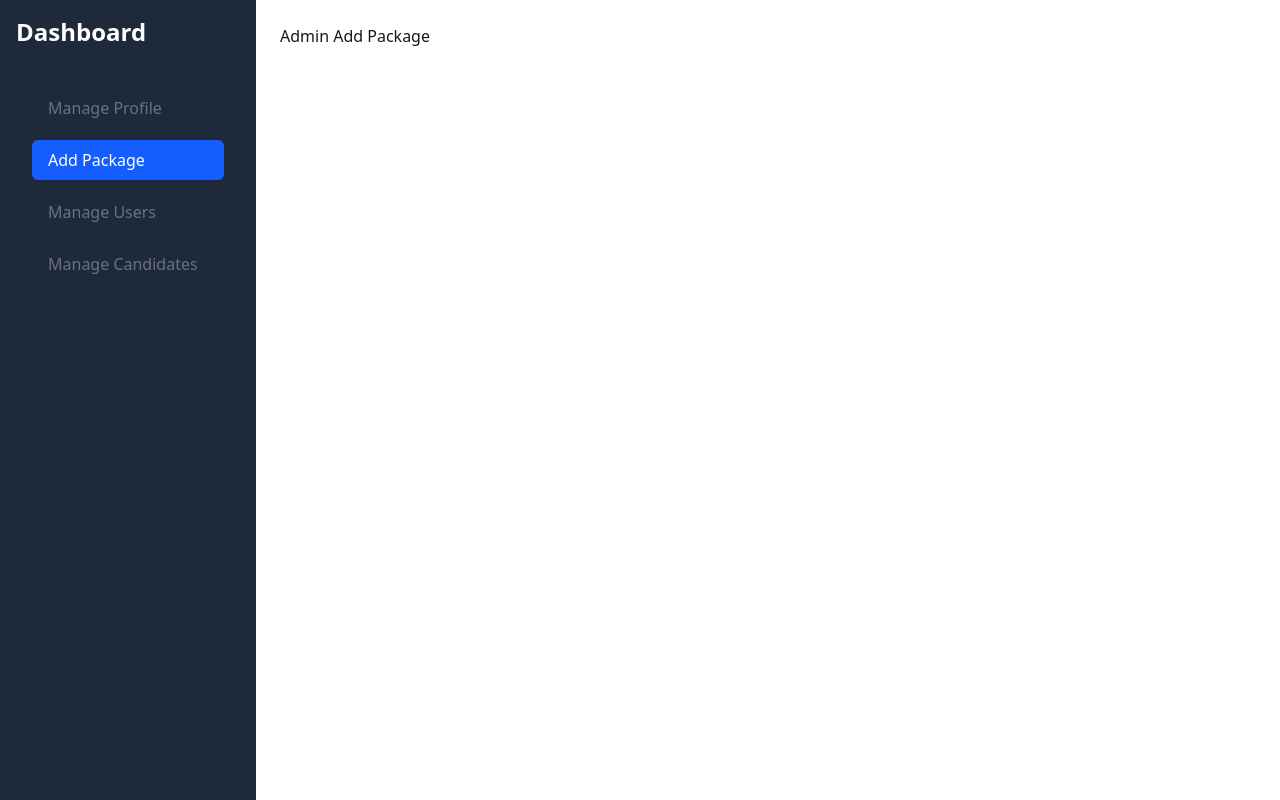
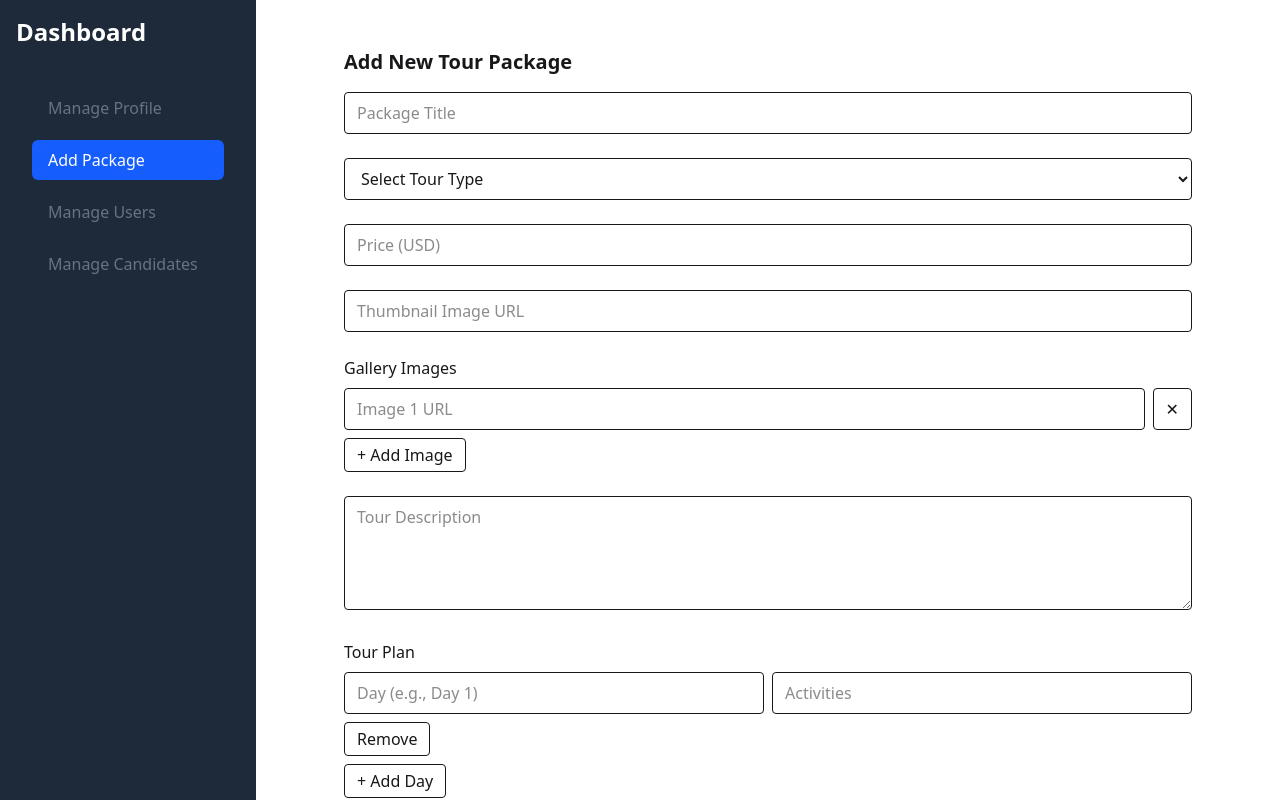
Before and after one commit to toimurhasan/sonarbangla-travels-client, a React (Vite) app: page /dashboard/admin/add-package in a window 1280 px wide. Shown: the top 800 px of the page. Built offline with nearby package versions, Linux system fonts and the light colour scheme; no server answers.

Commit message:
added add packages and manage packages

```diff
--- /dev/null
+++ b/src/dashboard/AddPackage.jsx
@@ -0,0 +1,180 @@
+import { useState } from "react";
+
+const AddPackage = () => {
+  const [formData, setFormData] = useState({
+    title: "",
+    type: "",
+    price: "",
+    image: "",
+    images: [""],
+    description: "",
+    tourPlan: [{ day: "", activities: "" }],
+  });
+
+  const handleChange = (e) => {
+    const { name, value } = e.target;
+    setFormData((prev) => ({ ...prev, [name]: value }));
+  };
+
+  const handleImageChange = (index, value) => {
+    const updated = [...formData.images];
+    updated[index] = value;
+    setFormData((prev) => ({ ...prev, images: updated }));
+  };
+
+  const addImageField = () => {
+    setFormData((prev) => ({ ...prev, images: [...prev.images, ""] }));
+  };
+
+  const removeImageField = (index) => {
+    const updated = [...formData.images];
+    updated.splice(index, 1);
+    setFormData((prev) => ({ ...prev, images: updated }));
+  };
+
+  const handlePlanChange = (index, field, value) => {
+    const updated = [...formData.tourPlan];
+    updated[index][field] = value;
+    setFormData((prev) => ({ ...prev, tourPlan: updated }));
+  };
+
+  const addPlanField = () => {
+    setFormData((prev) => ({
+      ...prev,
+      tourPlan: [...prev.tourPlan, { day: "", activities: "" }],
+    }));
+  };
+
+  const removePlanField = (index) => {
+    const updated = [...formData.tourPlan];
+    updated.splice(index, 1);
+    setFormData((prev) => ({ ...prev, tourPlan: updated }));
+  };
+
+  const handleSubmit = (e) => {
+    e.preventDefault();
+    console.log("Submitted:", formData);
+    // TODO: send formData to backend
+  };
+
+  return (
+    <div className="max-w-4xl mx-auto p-6">
+      <h2 className="text-xl font-semibold mb-4">Add New Tour Package</h2>
+      <form onSubmit={handleSubmit} className="space-y-6">
+
+        <input
+          name="title"
+          type="text"
+          placeholder="Package Title"
+          value={formData.title}
+          onChange={handleChange}
+          className="w-full border px-3 py-2 rounded"
+        />
+
+        <select
+          name="type"
+          value={formData.type}
+          onChange={handleChange}
+          className="w-full border px-3 py-2 rounded"
+        >
+          <option value="">Select Tour Type</option>
+          <option value="Adventure">Adventure</option>
+          <option value="Relaxation">Relaxation</option>
+          <option value="Eco-tour">Eco-tour</option>
+        </select>
+
+        <input
+          name="price"
+          type="number"
+          placeholder="Price (USD)"
+          value={formData.price}
+          onChange={handleChange}
+          className="w-full border px-3 py-2 rounded"
+        />
+
+        <input
+          name="image"
+          type="text"
+          placeholder="Thumbnail Image URL"
+          value={formData.image}
+          onChange={handleChange}
+          className="w-full border px-3 py-2 rounded"
+        />
+
+        <div className="space-y-2">
+          <label className="block font-medium">Gallery Images</label>
+          {formData.images.map((img, idx) => (
+            <div key={idx} className="flex gap-2 mb-2">
+              <input
+                type="text"
+                value={img}
+                onChange={(e) => handleImageChange(idx, e.target.value)}
+                placeholder={`Image ${idx + 1} URL`}
+                className="flex-1 border px-3 py-2 rounded"
+              />
+              <button
+                type="button"
+                onClick={() => removeImageField(idx)}
+                className="border px-3 py-1 rounded"
+              >
+                ✕
+              </button>
+            </div>
+          ))}
+          <button type="button" onClick={addImageField} className="border px-3 py-1 rounded">
+            + Add Image
+          </button>
+        </div>
+
+        <textarea
+          name="description"
+          rows="4"
+          placeholder="Tour Description"
+          value={formData.description}
+          onChange={handleChange}
+          className="w-full border px-3 py-2 rounded"
+        />
+
+        <div className="space-y-2">
+          <label className="block font-medium">Tour Plan</label>
+          {formData.tourPlan.map((item, idx) => (
+            <div key={idx} className="grid grid-cols-1 md:grid-cols-2 gap-2 items-center mb-2">
+              <input
+                type="text"
+                placeholder="Day (e.g., Day 1)"
+                value={item.day}
+                onChange={(e) => handlePlanChange(idx, "day", e.target.value)}
+                className="border px-3 py-2 rounded"
+              />
+              <input
+                type="text"
+                placeholder="Activities"
+                value={item.activities}
+                onChange={(e) => handlePlanChange(idx, "activities", e.target.value)}
+                className="border px-3 py-2 rounded"
+              />
+              <div className="col-span-2">
+                <button
+                  type="button"
+                  onClick={() => removePlanField(idx)}
+                  className="border px-3 py-1 rounded"
+                >
+                  Remove
+                </button>
+              </div>
+            </div>
+          ))}
+          <button type="button" onClick={addPlanField} className="border px-3 py-1 rounded">
+            + Add Day
+          </button>
+        </div>
+
+        <button type="submit" className="px-6 py-2 border rounded">
+          Submit Package
+        </button>
+      </form>
+    </div>
+  );
+};
+
+export default AddPackage;
--- /dev/null
+++ b/src/dashboard/AdminManageProfile.jsx
@@ -0,0 +1,116 @@
+import { useState } from "react";
+
+const AdminManageProfile = () => {
+  const [admin, setAdmin] = useState({
+    name: "Admin User",
+    email: "admin@example.com",
+    image: "https://source.unsplash.com/100x100/?portrait",
+    role: "admin",
+  });
+
+  const [stats, setStats] = useState({
+    totalPayment: 12450,
+    totalGuides: 12,
+    totalPackages: 28,
+    totalClients: 143,
+    totalStories: 55,
+  });
+
+  const [editModalOpen, setEditModalOpen] = useState(false);
+  const [editForm, setEditForm] = useState({
+    name: admin.name,
+    image: admin.image,
+  });
+
+  const handleEditSubmit = (e) => {
+    e.preventDefault();
+    setAdmin((prev) => ({ ...prev, ...editForm }));
+    setEditModalOpen(false);
+  };
+
+  return (
+    <div className="max-w-4xl mx-auto p-6 space-y-6">
+      <h2 className="text-xl font-semibold">Welcome, {admin.name}</h2>
+
+      {/* Admin Stats */}
+      <div className="grid grid-cols-2 md:grid-cols-3 gap-4">
+        <div className="border p-4 rounded">
+          <p className="font-semibold">Total Payment</p>
+          <p>${stats.totalPayment}</p>
+        </div>
+        <div className="border p-4 rounded">
+          <p className="font-semibold">Tour Guides</p>
+          <p>{stats.totalGuides}</p>
+        </div>
+        <div className="border p-4 rounded">
+          <p className="font-semibold">Packages</p>
+          <p>{stats.totalPackages}</p>
+        </div>
+        <div className="border p-4 rounded">
+          <p className="font-semibold">Clients</p>
+          <p>{stats.totalClients}</p>
+        </div>
+        <div className="border p-4 rounded">
+          <p className="font-semibold">Stories</p>
+          <p>{stats.totalStories}</p>
+        </div>
+      </div>
+
+      {/* Profile Info */}
+      <div className="border rounded p-6 space-y-3">
+        <img src={admin.image} alt="Admin" className="w-20 h-20 rounded-full" />
+        <p>
+          <span className="font-semibold">Name:</span> {admin.name}
+        </p>
+        <p>
+          <span className="font-semibold">Email:</span> {admin.email}
+        </p>
+        <p>
+          <span className="font-semibold">Role:</span> {admin.role}
+        </p>
+        <button onClick={() => setEditModalOpen(true)} className="px-4 py-2 border rounded">
+          Edit Profile
+        </button>
+      </div>
+
+      {/* Edit Modal */}
+      {editModalOpen && (
+        <div className="fixed inset-0 bg-black/20 flex justify-center items-center">
+          <div className="bg-white border rounded p-6 w-full max-w-md space-y-4">
+            <h3 className="text-lg font-medium">Edit Profile</h3>
+            <form onSubmit={handleEditSubmit} className="space-y-4">
+              <input
+                type="text"
+                value={editForm.name}
+                onChange={(e) => setEditForm({ ...editForm, name: e.target.value })}
+                className="w-full border px-3 py-2 rounded"
+                placeholder="Name"
+              />
+              <input
+                type="text"
+                value={editForm.image}
+                onChange={(e) => setEditForm({ ...editForm, image: e.target.value })}
+                className="w-full border px-3 py-2 rounded"
+                placeholder="Image URL"
+              />
+              <div className="flex justify-end gap-3 pt-2">
+                <button
+                  type="button"
+                  onClick={() => setEditModalOpen(false)}
+                  className="px-4 py-2 border rounded"
+                >
+                  Cancel
+                </button>
+                <button type="submit" className="px-4 py-2 border rounded">
+                  Save
+                </button>
+              </div>
+            </form>
+          </div>
+        </div>
+      )}
+    </div>
+  );
+};
+
+export default AdminManageProfile;
--- a/src/routes/router.jsx
+++ b/src/routes/router.jsx
@@ -19,6 +19,8 @@ import TouristJoinTourGuide from "../dashboard/TouristJoinTourGuide";
 import TourGuideManageProfile from "../dashboard/TourGuideManageProfile";
 import TourGuideAssignedTours from "../dashboard/TourGuideAssignedTours";
 import TourGuideStories from "../dashboard/TourGuideStories";
+import AdminManageProfile from "../dashboard/AdminManageProfile";
+import AddPackage from "../dashboard/AddPackage";
 
 const router = createBrowserRouter([
   // Basic Layout Routes
@@ -69,8 +71,8 @@ const router = createBrowserRouter([
       { path: "tourguide/manage-stories", element: <TouristManageStories /> },
 
       // Admin
-      { path: "admin/manage-profile", element: <div>Admin Manage Profile</div> },
-      { path: "admin/add-package", element: <div>Admin Add Package</div> },
+      { path: "admin/manage-profile", element: <AdminManageProfile /> },
+      { path: "admin/add-package", element: <AddPackage></AddPackage> },
       { path: "admin/manage-users", element: <div>Admin Manage Users</div> },
       { path: "admin/manage-candidates", element: <div>Admin Manage Candidates</div> },
     ],
```
